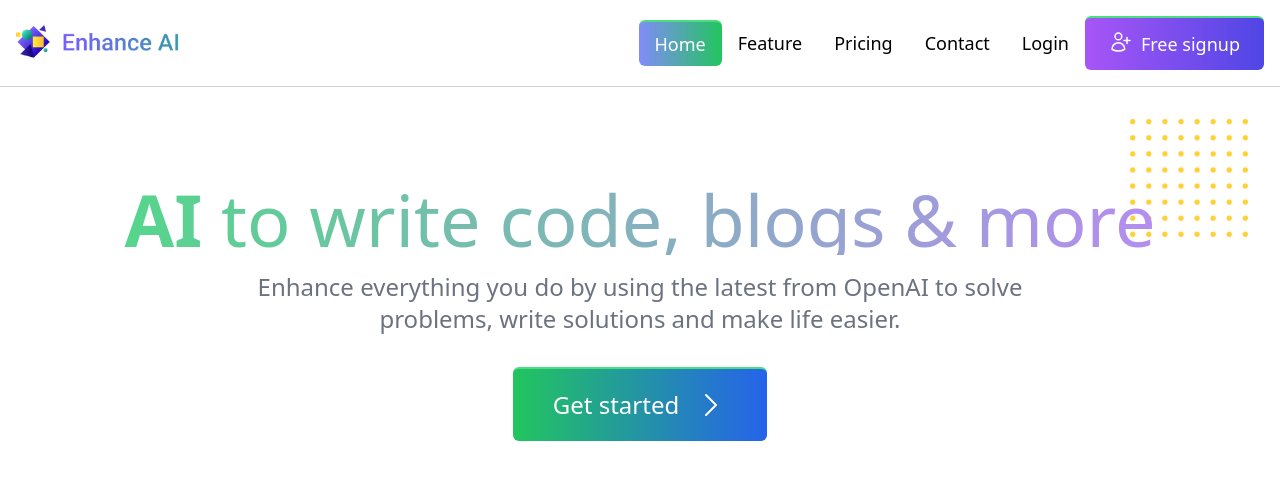
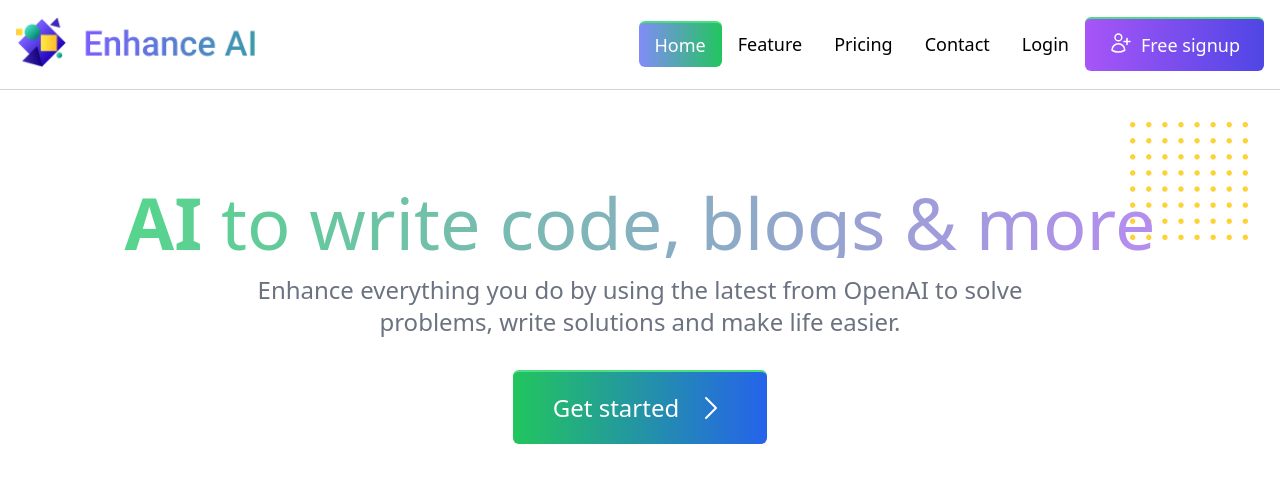
Before and after one commit to FARDEEN-17/smitproject, a plain HTML site: page index.html in a window 1280 px wide. Drawn offline with nearby package versions, Linux system fonts and the light colour scheme.

Commit message:
new latest commit

```diff
--- a/index.html
+++ b/index.html
@@ -19,7 +19,7 @@
           width="141"
           class="absolute -right-44 -top-4 ml-12"
         />
-        <img src="./Group 32.png" alt="Enhance AI image" width="191" />
+        <img src="./Group 32.png" alt="Enhance AI image" width="281" />
         <nav>
           <ul class="flex items-center">
             <li>
```
